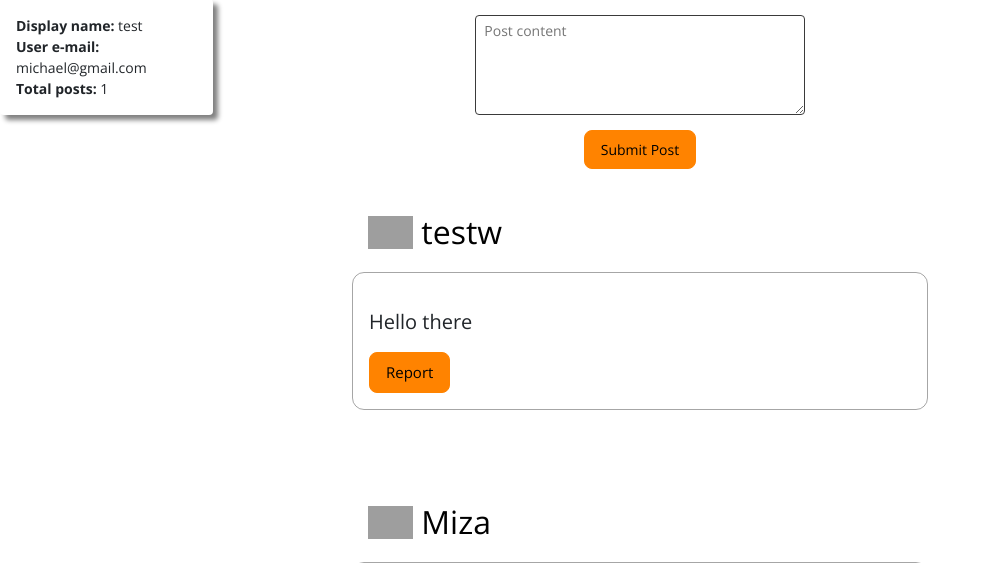
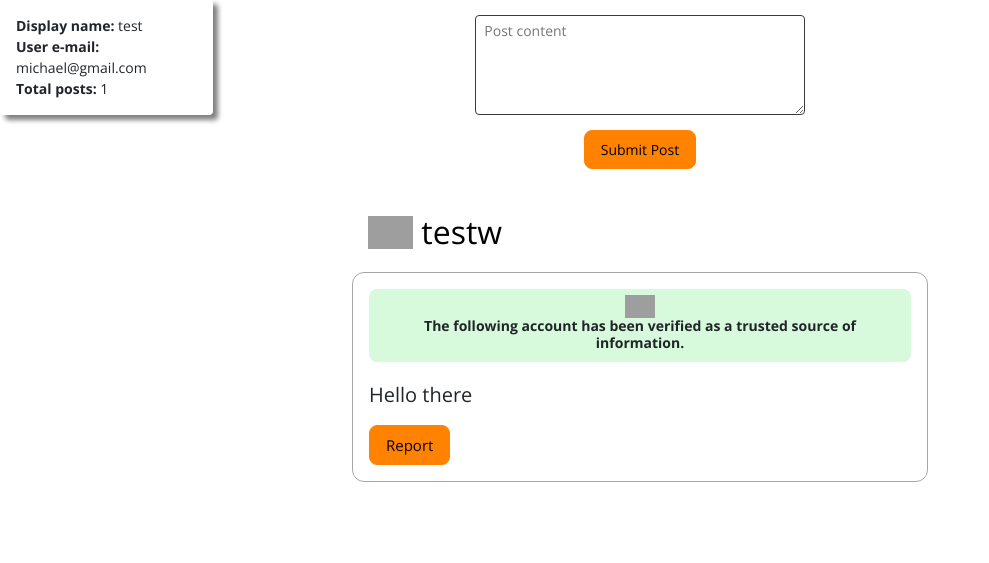
Before and after one commit to Miza-web/PostZone, a Flask app: page /index in a window 1280 px wide. Shown: the part 76-639 px from the top of the page, without its empty margins (0-989 px from the left). Run offline with Flask 3, Linux system fonts and the light colour scheme; a user stored in the database is signed in; data comes from the database, SQL or seed files in the repository; both versions use the stored data as it was after the commit; data that the repository does not hold is empty; some libraries are stand-ins or nearby versions; grey boxes are pictures that could not be loaded.

Commit message:
added whitelisted post flag

```diff
--- a/app.py
+++ b/app.py
@@ -151,7 +151,7 @@ def post_submit():
     list=query_db('SELECT * FROM users WHERE username = ?', [session['username']], True)
 
     if list['whitelisted'] == "yes":
-        insert_db('INSERT INTO posts (content, by_user) VALUES (?, ?)', (post_content, user))
+        insert_db('INSERT INTO posts (content, by_user, whitelisted) VALUES (?, ?, ?)', (post_content, user, "yes"))
         return redirect(url_for('posts'))
 
     if list['blacklisted'] == "yes":
--- a/static/css/style.css
+++ b/static/css/style.css
@@ -271,3 +271,9 @@ padding-top: 20px;
   border-radius: 8px;
   font-weight: bold;
 }
+.whitelist_msg {
+  background-color: rgb(215, 250, 221);
+  border-radius: 8px;
+  padding-bottom: 2px;
+  padding-top: 5px;
+}
--- a/templates/posts.html
+++ b/templates/posts.html
@@ -10,6 +10,14 @@
   <div class="blacklist_msg">
   <img src="../static/assets/red-alert-icon.png" style="width:30px">
   <h5 class="acc_blacklist">The following account has been found to be posting malicious posts repeatedly.</h5>
+  </div>
+</center>
+{% endif %}
+{% if post.whitelisted == "yes" %}
+<center>
+  <div class="whitelist_msg">
+  <img src="../static/assets/success-green-check-mark-icon.png" style="width:30px">
+  <h5 class="acc_blacklist">The following account has been verified as a trusted source of information.</h5>
   </div>
 </center>
 {% endif %}
```
Also changed, not shown: database.db.
